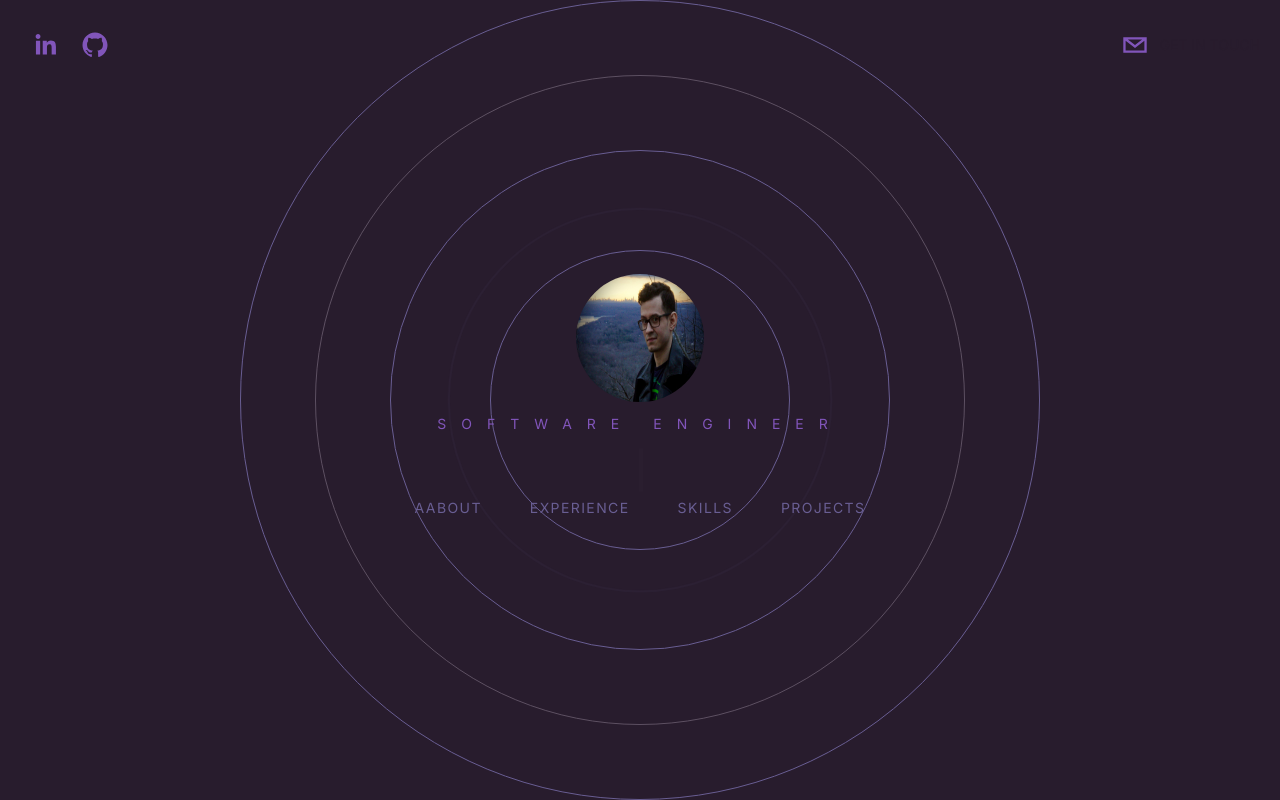
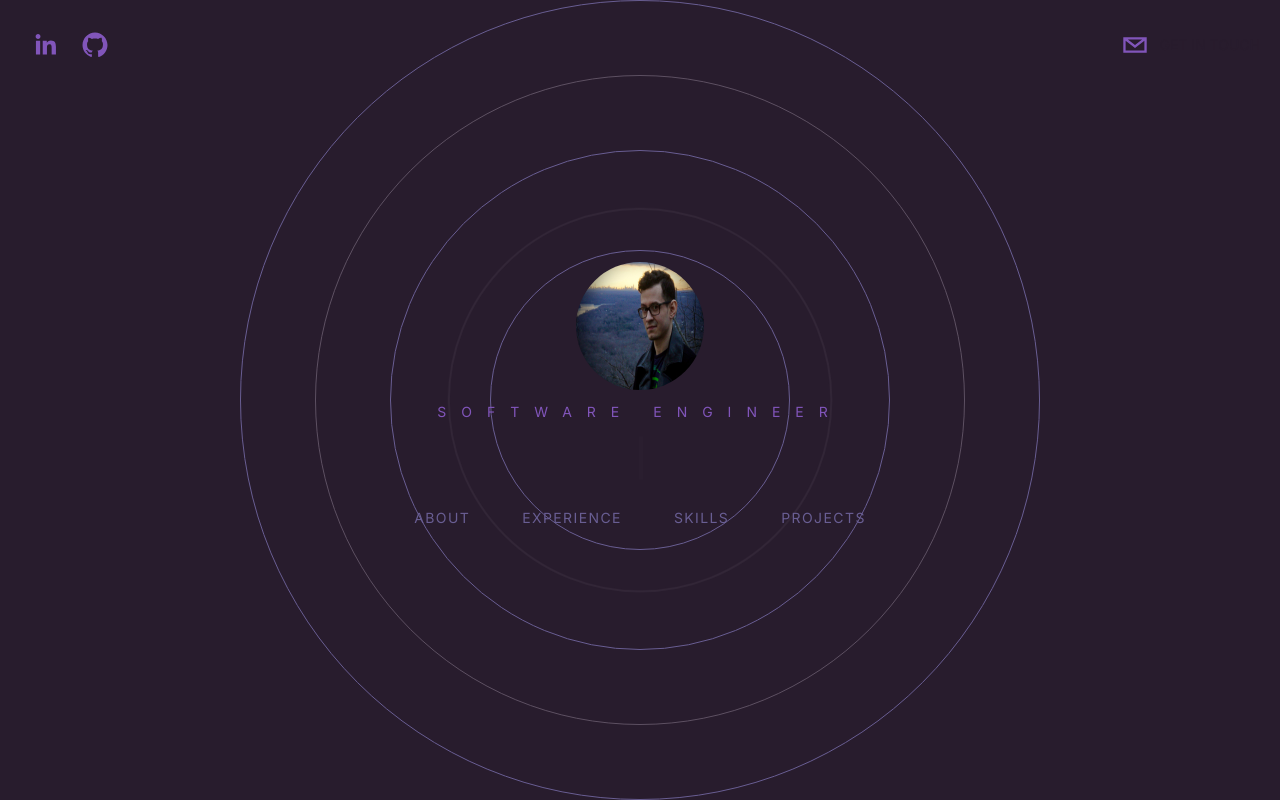
Before and after one commit to sramalho94/portfolio3.0, a Next.js app: page / in a window 1280 px wide. Built offline with nearby package versions, Linux system fonts and the light colour scheme.

Commit message:
changes to styling

```diff
--- a/app/globals.css
+++ b/app/globals.css
@@ -4,7 +4,7 @@
 
 @layer components {
   .heroButton {
-    @apply px-6 py-2 border-port-purple uppercase text-sm tracking-widest text-port-purple transition-all;
+    @apply px-6 py-2 border-transparent border-2 uppercase text-sm tracking-widest text-port-purple transition-all;
   }
   .heroButton:hover {
     @apply border-violet text-violet;
--- a/components/BackgroundCircle.tsx
+++ b/components/BackgroundCircle.tsx
@@ -15,7 +15,7 @@ const BackgroundCircle = (props: Props) => {
       }}
       transition={{ duration: 2.5 }}
     >
-      <div className="absolute border border-port-purple rounded-full h-[200px] w-[200px] animate-ping" />
+      <div className="absolute border border-purple-haze rounded-full h-[200px] w-[200px] animate-ping" />
       <div className="rounded-full border border-port-purple h-[300px] w-[300px] absolute" />
       <div className="rounded-full border border-port-purple h-[500px] w-[500px] absolute" />
       <div className="rounded-full border border-purple-haze opacity-20 h-[650px] w-[650px] animate-pulse" />
--- a/components/Hero.tsx
+++ b/components/Hero.tsx
@@ -4,6 +4,7 @@ import React from 'react'
 import { Cursor, useTypewriter } from 'react-simple-typewriter'
 import BackgroundCircle from './BackgroundCircle'
 import Image from 'next/image'
+import Link from 'next/link'
 
 type Props = {}
 
@@ -29,7 +30,7 @@ const Hero = (props: Props) => {
             width={128}
             height={128}
           />
-          <div>
+          <div className="z-20">
             <h2 className="text-sm uppercase text-violet pt-3 tracking-[13px] md:tracking-[15px]">
               Software Engineer
             </h2>
@@ -39,11 +40,19 @@ const Hero = (props: Props) => {
             </h1>
           </div>
 
-          <div>
-            <button className="heroButton">AAbout</button>
-            <button className="heroButton">Experience</button>
-            <button className="heroButton">Skills</button>
-            <button className="heroButton">Projects</button>
+          <div className="pt-5">
+            <Link href="#about">
+              <button className="heroButton">About</button>
+            </Link>
+            <Link href="#experience">
+              <button className="heroButton">Experience</button>
+            </Link>
+            <Link href="#skills">
+              <button className="heroButton">Skills</button>
+            </Link>
+            <Link href="#projects">
+              <button className="heroButton">Projects</button>
+            </Link>
           </div>
         </div>
       </div>
```
